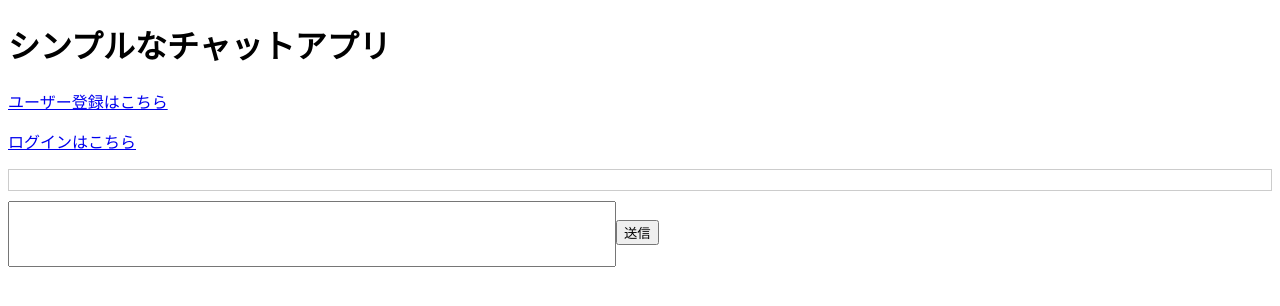
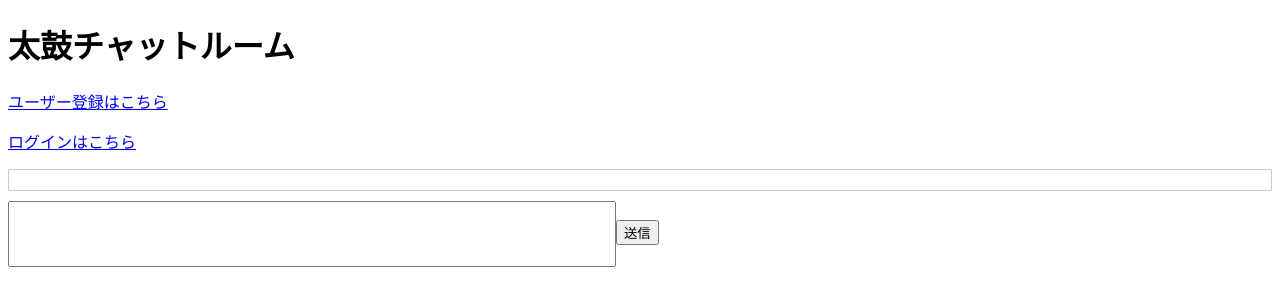
Before and after one commit to junmmykonoka/chat-app, a website: page public/index.html in a window 1280 px wide. Drawn offline with Linux system fonts and the light colour scheme; no server answers.

Commit message:
Update application title

```diff
--- a/public/index.html
+++ b/public/index.html
@@ -15,7 +15,7 @@
         </style>
     </head>
 <body>
-    <h1>シンプルなチャットアプリ</h1>
+    <h1>太鼓チャットルーム</h1>
     <p><a href="/register.html">ユーザー登録はこちら</a></p>
     <p><a href="/login.html">ログインはこちら</a></p>
     <div id="messages"></div>
```
